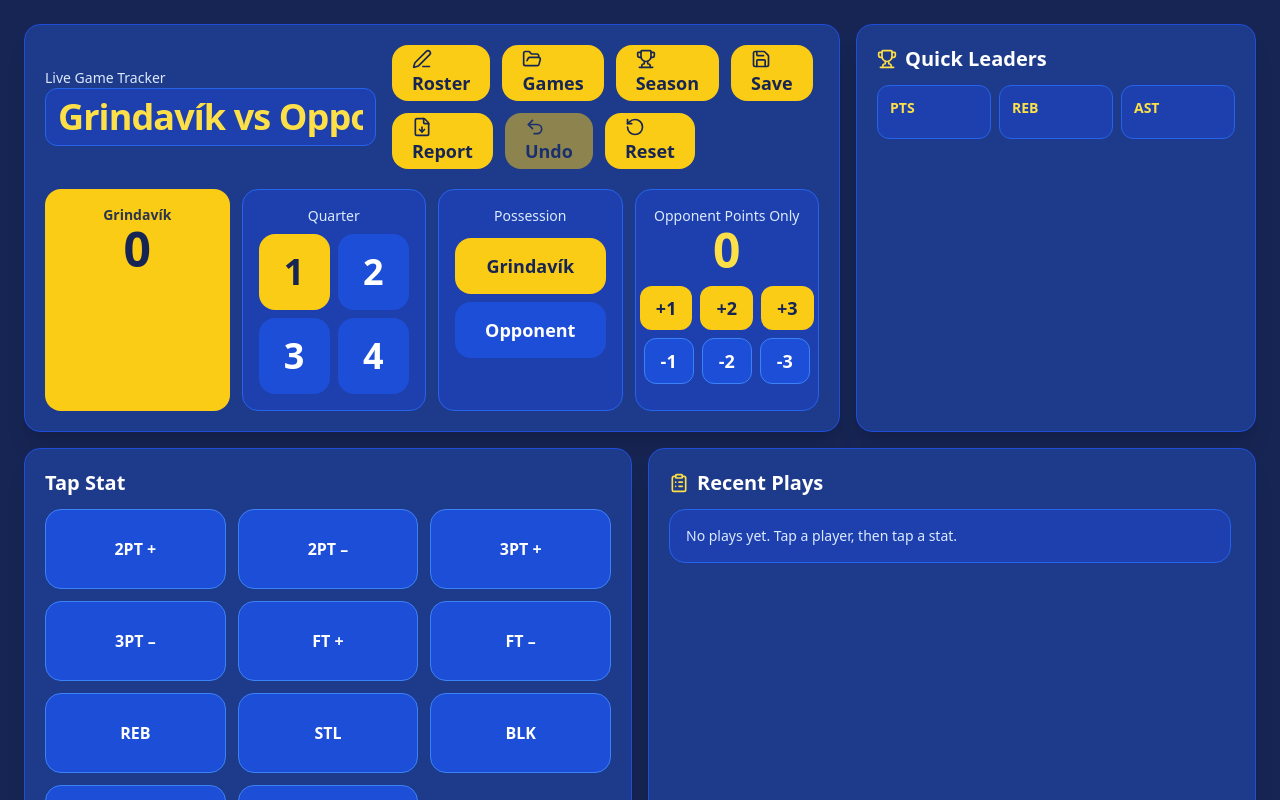
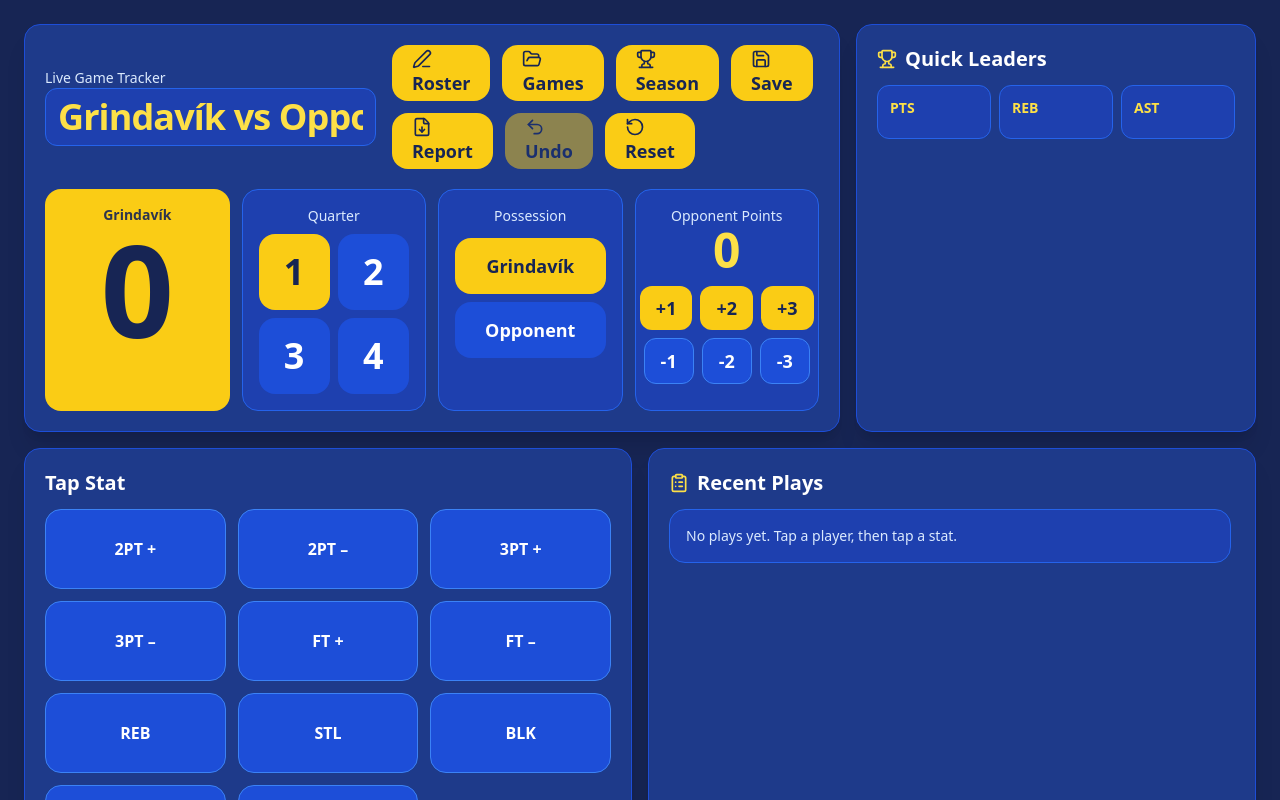
Before and after one commit to jonnyboy-coder/Basket-Stat, a React (Vite) app: page / in a window 1280 px wide. Shown: the top 800 px of the page. Built offline with nearby package versions, Linux system fonts and the light colour scheme.

Commit message:
improve scoreboard sizing

```diff
--- a/src/App.jsx
+++ b/src/App.jsx
@@ -682,7 +682,9 @@ setPendingStat(null);
     <div className="mt-5 grid grid-cols-1 md:grid-cols-4 gap-3 text-center">
       <div className="rounded-2xl bg-yellow-400 text-blue-950 p-4">
         <div className="text-sm opacity-90 font-bold">{teamName}</div>
-        <div className="text-5xl font-black">{teamScore}</div>
+        <div className="text-8xl md:text-9xl font-black leading-none">
+          {teamScore}
+        </div>
       </div>
       <div className="rounded-2xl bg-blue-800 p-4 border border-blue-600">
         <div className="text-sm text-blue-100">Quarter</div>
@@ -720,7 +722,7 @@ setPendingStat(null);
         </div>
       </div>
       <div className="rounded-2xl bg-blue-800 p-4 border border-blue-600">
-        <div className="text-sm text-blue-100">Opponent Points Only</div>
+        <div className="text-sm text-blue-100">Opponent Points</div>
         <div className="text-5xl font-black text-yellow-300">{opponentScore}</div>
         <div className="mt-3 flex flex-col gap-2">
           <div className="flex justify-center gap-2">
```
